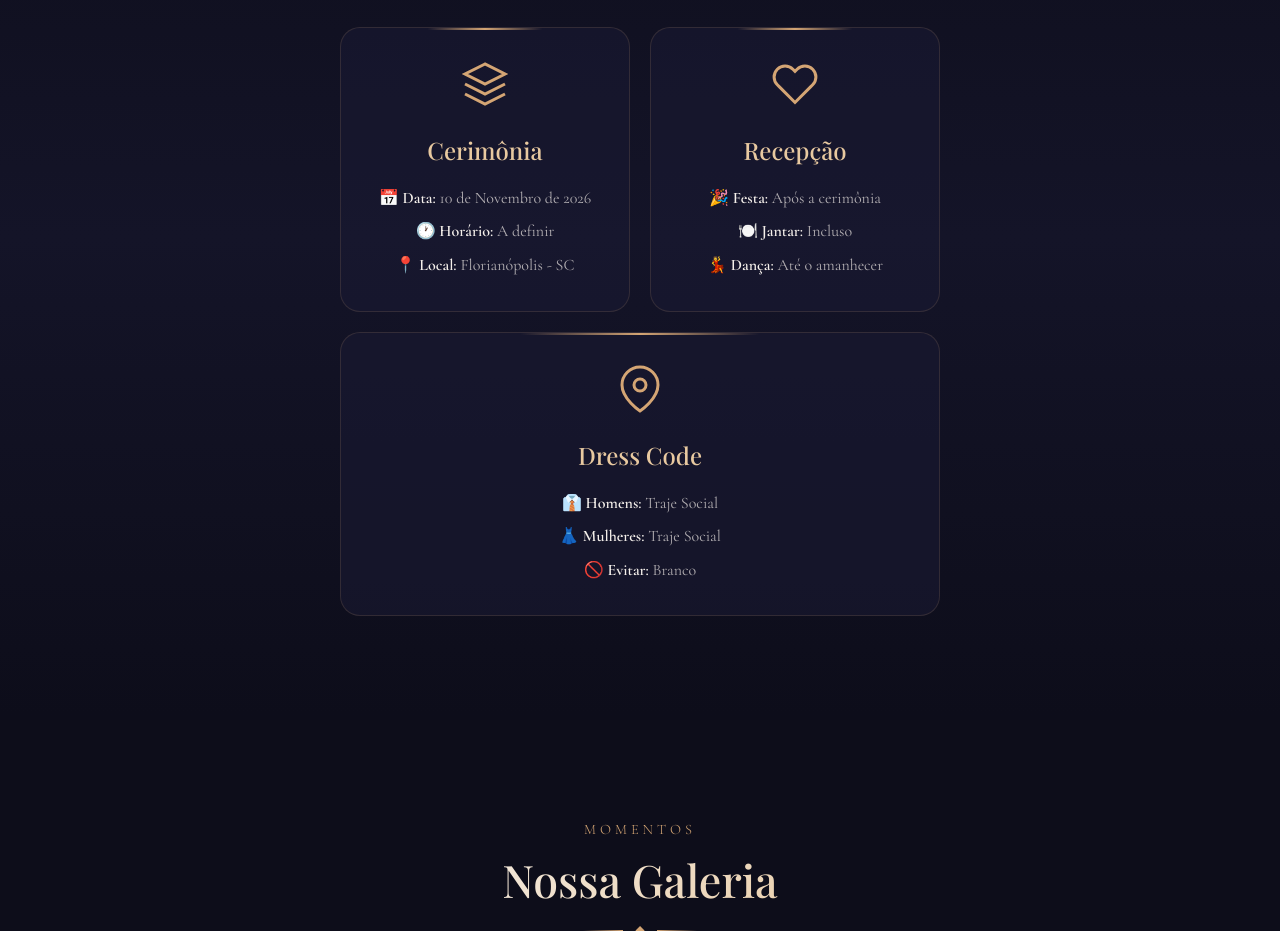
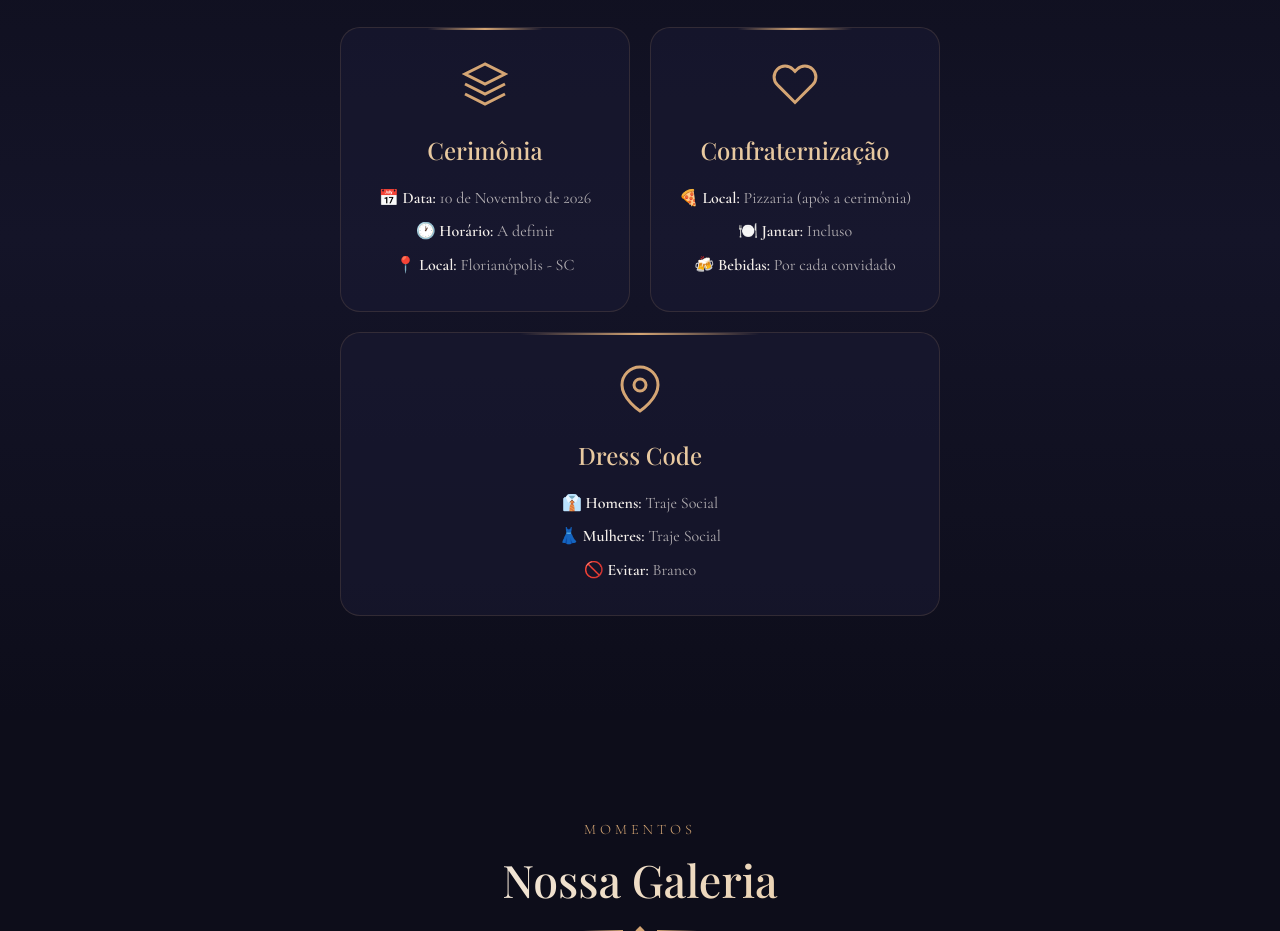
Before and after one commit to Math-benites/CASAMENTO, a website: page public/index.html in a window 1280 px wide. Shown: the part 1600-2531 px from the top of the page. Drawn offline with nearby package versions, Linux system fonts and the light colour scheme; a web font is replaced by a local one.

Commit message:
Atualizado detalhes da recepção para pizzaria

```diff
--- a/public/index.html
+++ b/public/index.html
@@ -154,16 +154,16 @@
                 d="M20.84 4.61a5.5 5.5 0 0 0-7.78 0L12 5.67l-1.06-1.06a5.5 5.5 0 0 0-7.78 7.78l1.06 1.06L12 21.23l7.78-7.78 1.06-1.06a5.5 5.5 0 0 0 0-7.78z" />
             </svg>
           </div>
-          <h3 class="detail-title">Recepção</h3>
+          <h3 class="detail-title">Confraternização</h3>
           <div class="detail-info">
             <p class="detail-text">
-              <strong>🎉 Festa:</strong> Após a cerimônia
+              <strong>🍕 Local:</strong> Pizzaria (após a cerimônia)
             </p>
             <p class="detail-text">
               <strong>🍽️ Jantar:</strong> Incluso
             </p>
             <p class="detail-text">
-              <strong>💃 Dança:</strong> Até o amanhecer
+              <strong>🍻 Bebidas:</strong> Por cada convidado
             </p>
           </div>
           <div class="detail-accent"></div>
```
